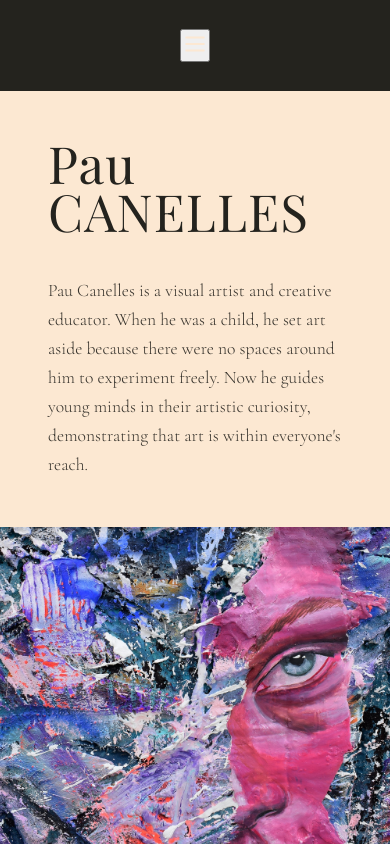
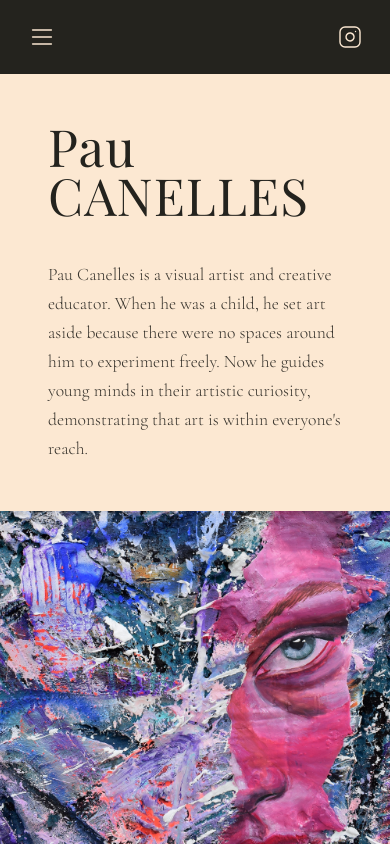
Before and after one commit to dipesh12o/pau-canelles-portfolio, a React (Vite) app: page / in a window 390 px wide. Shown: the top 844 px of the page. Built offline with nearby package versions, Linux system fonts and the light colour scheme; the HTML template or start-up script is replaced by a standard one; a web font is replaced by a local one.

Commit message:
Update navbar, home page and styles

```diff
--- a/src/components/Navbar.jsx
+++ b/src/components/Navbar.jsx
@@ -1,9 +1,17 @@
-import React, { useState } from 'react';
+import React, { useState, useEffect } from 'react';
 import { Instagram, Menu, X } from 'lucide-react';
 import { ARTIST_DATA } from '../data/artistData';
 
 export default function Navbar({ currentPage, setCurrentPage }) {
   const [mobileMenuOpen, setMobileMenuOpen] = useState(false);
+
+  useEffect(() => {
+    if (mobileMenuOpen) {
+      document.body.style.overflow = 'hidden';
+    } else {
+      document.body.style.overflow = 'auto';
+    }
+  }, [mobileMenuOpen]);
 
   const handleNavClick = (pageId) => {
     setCurrentPage(pageId);
@@ -22,6 +30,27 @@ export default function Navbar({ currentPage, setCurrentPage }) {
   return (
     <header className="header-reference">
       <div className="header-nav-flex">
+        {/* Mobile Header Layout: Hamburger LEFT, Instagram RIGHT (Exact reference screenshot match) */}
+        <div className="header-mobile-bar">
+          <button
+            className="mobile-hamburger-btn"
+            onClick={() => setMobileMenuOpen(true)}
+            aria-label="Open mobile navigation menu"
+          >
+            <Menu size={28} color="#FCE8D2" strokeWidth={1.4} />
+          </button>
+
+          <a
+            href={ARTIST_DATA.contact.instagramUrl}
+            target="_blank"
+            rel="noopener noreferrer"
+            className="mobile-instagram-link"
+            aria-label="Instagram"
+          >
+            <Instagram size={24} color="#FCE8D2" strokeWidth={1.4} />
+          </a>
+        </div>
+
         {/* Desktop Centered Links */}
         <ul className="header-links-group">
           {navItems.map((item) => (
@@ -35,49 +64,47 @@ export default function Navbar({ currentPage, setCurrentPage }) {
             </li>
           ))}
 
-          {/* Instagram Icon link on far right of nav group (Exact match to reference screenshots) */}
           <li>
             <a
               href={ARTIST_DATA.contact.instagramUrl}
               target="_blank"
               rel="noopener noreferrer"
               className="header-instagram-icon"
-              aria-label="Instagram de Pau Canelles"
+              aria-label="Instagram"
             >
               <Instagram size={24} strokeWidth={1.4} />
             </a>
           </li>
         </ul>
+      </div>
 
-        {/* Mobile Toggle */}
+      {/* Full Screen Dark Mobile Menu Overlay (Matching Screenshot 2) */}
+      {mobileMenuOpen && (
+        <div className="mobile-full-overlay">
+          <div className="mobile-overlay-header">
             <button
-          className="nav-mobile-toggle"
-          onClick={() => setMobileMenuOpen(!mobileMenuOpen)}
-          aria-label={mobileMenuOpen ? 'Close navigation' : 'Open navigation'}
+              className="mobile-overlay-close-btn"
+              onClick={() => setMobileMenuOpen(false)}
+              aria-label="Close navigation menu"
             >
-          {mobileMenuOpen ? <X size={26} color="#FCE8D2" /> : <Menu size={26} color="#FCE8D2" />}
+              <X size={32} color="#FCE8D2" strokeWidth={1.2} />
             </button>
           </div>
 
-      {/* Mobile Drawer Overlay */}
-      {mobileMenuOpen && (
-        <div className="mobile-menu-drawer">
-          <ul className="mobile-nav-list">
+          <nav className="mobile-overlay-nav">
+            <ul className="mobile-overlay-list">
               {navItems.map((item) => (
                 <li key={item.id}>
                   <button
                     onClick={() => handleNavClick(item.id)}
-                  className="mobile-nav-item"
+                    className={`mobile-overlay-item ${currentPage === item.id ? 'active' : ''}`}
                   >
                     {item.label}
                   </button>
                 </li>
               ))}
             </ul>
-          <div style={{ borderTop: '1px solid var(--color-hairline)', paddingTop: '1.5rem', marginTop: '2rem' }}>
-            <span className="meta-label">Pau Canelles</span>
-            <p style={{ fontSize: '0.9rem', color: '#666', marginTop: '0.4rem' }}>{ARTIST_DATA.contact.email}</p>
-          </div>
+          </nav>
         </div>
       )}
     </header>
--- a/src/pages/Home.jsx
+++ b/src/pages/Home.jsx
@@ -145,18 +145,17 @@ export default function Home({ setCurrentPage }) {
         </div>
 
         <div className="portfolio-grid-4col">
-          {ARTIST_DATA.artworks.slice(0, 4).map((work, idx) => (
+          {ARTIST_DATA.artworks.slice(0, 4).map((work) => (
             <div
               key={work.id}
               className="portfolio-grid-item"
               onClick={() => setSelectedArtwork(work)}
             >
               <ArtworkFrame artwork={work} />
-              {idx === 2 && (
-                <div className="portfolio-year-overlay">
-                  <span>2025–2026</span>
-                </div>
-              )}
+              <div className="portfolio-hover-overlay">
+                <span className="portfolio-overlay-title">{work.title}</span>
+                <span className="portfolio-overlay-year">{work.year}</span>
+              </div>
             </div>
           ))}
         </div>
--- a/src/styles/components.css
+++ b/src/styles/components.css
@@ -3,7 +3,7 @@
    ========================================================================== */
 
 /* --------------------------------------------------------------------------
-   1. DARK HEADER
+   1. DARK HEADER & NAVIGATION
    -------------------------------------------------------------------------- */
 .header-reference {
   background-color: var(--color-dark-bg);
@@ -60,6 +60,10 @@
   opacity: 0.7;
 }
 
+.header-mobile-bar {
+  display: none;
+}
+
 /* --------------------------------------------------------------------------
    2. 50/50 HERO SPLIT SECTION
    -------------------------------------------------------------------------- */
@@ -101,6 +105,7 @@
   min-height: 500px;
   background-color: #E2DDD5;
   overflow: hidden;
+  position: relative;
 }
 
 .hero-right-image-container img {
@@ -257,16 +262,38 @@
   transform: scale(1.04);
 }
 
-.portfolio-year-overlay {
+/* Hover/Tap Overlay — Hidden by default, visible on hover/tap */
+.portfolio-hover-overlay {
   position: absolute;
   inset: 0;
-  background-color: rgba(36, 35, 30, 0.6);
+  background-color: rgba(36, 35, 30, 0.85);
   display: flex;
+  flex-direction: column;
   align-items: center;
   justify-content: center;
+  opacity: 0;
+  transition: opacity 0.4s cubic-bezier(0.16, 1, 0.3, 1);
+  padding: 1rem;
+  text-align: center;
+  pointer-events: none;
+}
+
+.portfolio-grid-item:hover .portfolio-hover-overlay,
+.portfolio-grid-item:focus .portfolio-hover-overlay {
+  opacity: 1;
+}
+
+.portfolio-overlay-title {
   font-family: var(--font-serif-display);
-  font-size: 1.6rem;
+  font-size: 1.2rem;
   color: var(--color-text-light);
+  margin-bottom: 0.25rem;
+}
+
+.portfolio-overlay-year {
+  font-family: var(--font-sans);
+  font-size: 0.8rem;
+  color: var(--color-text-muted);
   letter-spacing: 0.1em;
 }
 
@@ -375,7 +402,7 @@
 }
 
 /* --------------------------------------------------------------------------
-   10. RESPONSIVE BREAKPOINTS (Mobile & Tablet)
+   10. RESPONSIVE BREAKPOINTS (Exact Reference Mobile Alignment)
    -------------------------------------------------------------------------- */
 @media (max-width: 1024px) {
   .split-hero-section,
@@ -388,10 +415,6 @@
     min-height: 400px;
   }
 
-  .portfolio-grid-4col {
-    grid-template-columns: repeat(2, 1fr);
-  }
-
   .subscribe-flex-container {
     flex-direction: column;
     text-align: center;
@@ -400,11 +423,105 @@
 }
 
 @media (max-width: 768px) {
+  /* Mobile Header: Hamburger LEFT, Instagram RIGHT */
+  .header-reference {
+    padding: 1.2rem 1.5rem;
+  }
+
   .header-links-group {
-    display: none;
+    display: none !important;
+  }
+
+  .header-mobile-bar {
+    display: flex !important;
+    justify-content: space-between;
+    align-items: center;
+    width: 100%;
+  }
+
+  .mobile-hamburger-btn,
+  .mobile-instagram-link {
+    background: none;
+    border: none;
+    cursor: pointer;
+    display: flex;
+    align-items: center;
+    justify-content: center;
+    padding: 0.25rem;
+  }
+
+  /* Full Screen Mobile Menu Overlay */
+  .mobile-full-overlay {
+    position: fixed;
+    inset: 0;
+    z-index: 1000;
+    background-color: var(--color-dark-bg);
+    padding: 2.5rem 2rem;
+    display: flex;
+    flex-direction: column;
+  }
+
+  .mobile-overlay-header {
+    display: flex;
+    justify-content: flex-start;
+    margin-bottom: 3.5rem;
+  }
+
+  .mobile-overlay-close-btn {
+    background: none;
+    border: none;
+    cursor: pointer;
+    padding: 0.5rem;
+  }
+
+  .mobile-overlay-list {
+    list-style: none;
+    display: flex;
+    flex-direction: column;
+    gap: 2.5rem;
+  }
+
+  .mobile-overlay-item {
+    font-family: var(--font-sans);
+    font-size: 1.4rem;
+    letter-spacing: 0.22em;
+    text-transform: uppercase;
+    color: var(--color-text-light);
+    background: none;
+    border: none;
+    cursor: pointer;
+    text-align: left;
+    opacity: 0.85;
+    transition: opacity 0.3s ease;
+  }
+
+  .mobile-overlay-item.active,
+  .mobile-overlay-item:hover {
+    opacity: 1;
+    color: #FFFFFF;
+  }
+
+  /* Mobile Portfolio Grid: Clean 2-Column Grid (50% / 50% matching Screenshot 3) */
+  .portfolio-section-dark {
+    padding: 4rem 1rem;
+  }
+
+  .portfolio-title-text {
+    font-size: 1.8rem;
+    letter-spacing: 0.18em;
   }
 
   .portfolio-grid-4col {
-    grid-template-columns: 1fr;
+    grid-template-columns: repeat(2, 1fr) !important;
+    gap: 0.75rem !important;
+  }
+
+  .portfolio-gallery-grid {
+    grid-template-columns: repeat(2, 1fr) !important;
+    gap: 0.75rem !important;
+  }
+
+  .portfolio-grid-item {
+    aspect-ratio: 4 / 3;
   }
 }
```
Lines whose indentation alone changed are shown as unchanged.
